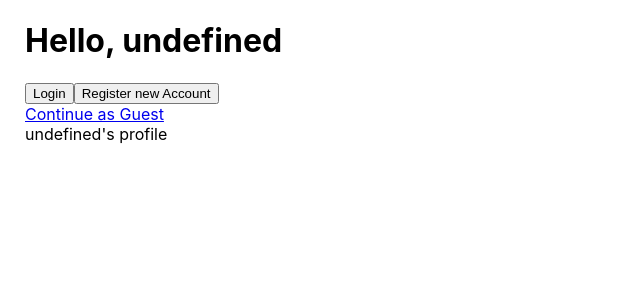
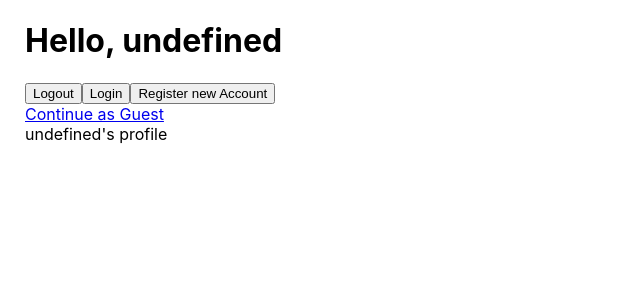
Before and after one commit to danielforkner/movie-ballot-app, a React (Create React App) app in the folder client/: page / in a window 1280 px wide. Shown: the top 300 px of the page, without its empty margins (0-640 px from the left). Built offline with nearby package versions, Linux system fonts and the light colour scheme.

Commit message:
logout, setToken

```diff
--- a/client/src/components/NAVBAR/Login.jsx
+++ b/client/src/components/NAVBAR/Login.jsx
@@ -1,7 +1,9 @@
 import React, { useState } from 'react';
 import { loginUser } from '../../api/fetch';
+import useAuth from '../hooks/useAuth';
 
 const Login = () => {
+  const { setToken } = useAuth();
   const [username, setUsername] = useState('');
   const [password, setPassword] = useState('');
   const resetForm = () => {
@@ -15,6 +17,7 @@ const Login = () => {
       const response = await loginUser(username, password);
       console.log('LOGIN RESPONSE: ', response);
       localStorage.setItem('fridayNightMoviesToken', response.token);
+      setToken(response.token);
     } catch (error) {
       console.error(error);
     } finally {
--- a/client/src/components/NAVBAR/Navbar.jsx
+++ b/client/src/components/NAVBAR/Navbar.jsx
@@ -3,13 +3,21 @@ import { Login, Register } from '.';
 import useAuth from '../hooks/useAuth';
 
 const Navbar = () => {
-  const { username } = useAuth();
+  const { user, setToken } = useAuth();
   const [loginBtn, setLoginBtn] = useState(false);
   const [registerBtn, setRegisterBtn] = useState(false);
 
   return (
     <div>
-      <h1>{`Hello, ${username}`}</h1>
+      <h1>{`Hello, ${user.username}`}</h1>
+      <button
+        onClick={() => {
+          localStorage.removeItem('fridayNightMoviesToken');
+          setToken('');
+        }}
+      >
+        Logout
+      </button>
       <button
         onClick={() => {
           setRegisterBtn(false);
--- a/client/src/components/NAVBAR/Register.jsx
+++ b/client/src/components/NAVBAR/Register.jsx
@@ -1,7 +1,9 @@
 import React, { useState } from 'react';
 import { registerUser } from '../../api/fetch';
+import useAuth from '../hooks/useAuth';
 
 const Register = () => {
+  const { setToken } = useAuth();
   const [username, setUsername] = useState('');
   const [password, setPassword] = useState('');
   const [confirmPassword, setConfirmPassword] = useState('');
@@ -20,6 +22,7 @@ const Register = () => {
         const response = await registerUser(username, password);
         console.log('REGISTER RESPONSE: ', response);
         localStorage.setItem('fridayNightMoviesToken', response.token);
+        setToken(response.token);
       } catch (error) {
         console.error(error);
       } finally {
--- a/client/src/components/context/AuthContext.jsx
+++ b/client/src/components/context/AuthContext.jsx
@@ -11,14 +11,13 @@ const AuthProvider = ({ children }) => {
 
   // set user
   const getUser = async () => {
-    console.log('trying to get ME in context');
     if (localStorage.getItem('fridayNightMoviesToken')) {
-      console.log('there was a token');
       const user = await getMe(token);
       setUser(user);
       console.log('ME THE USER: ', user);
     } else {
       console.log('no token');
+      setUser({});
     }
   };
 
--- a/client/src/components/hooks/useAuth.js
+++ b/client/src/components/hooks/useAuth.js
@@ -2,7 +2,8 @@ import { useContext } from 'react';
 import { AuthContext } from '../context/AuthContext';
 
 const useAuth = () => {
-  return useContext(AuthContext);
+  const { user, setUser, token, setToken } = useContext(AuthContext);
+  return { user, setUser, token, setToken };
 };
 
 export default useAuth;
```
